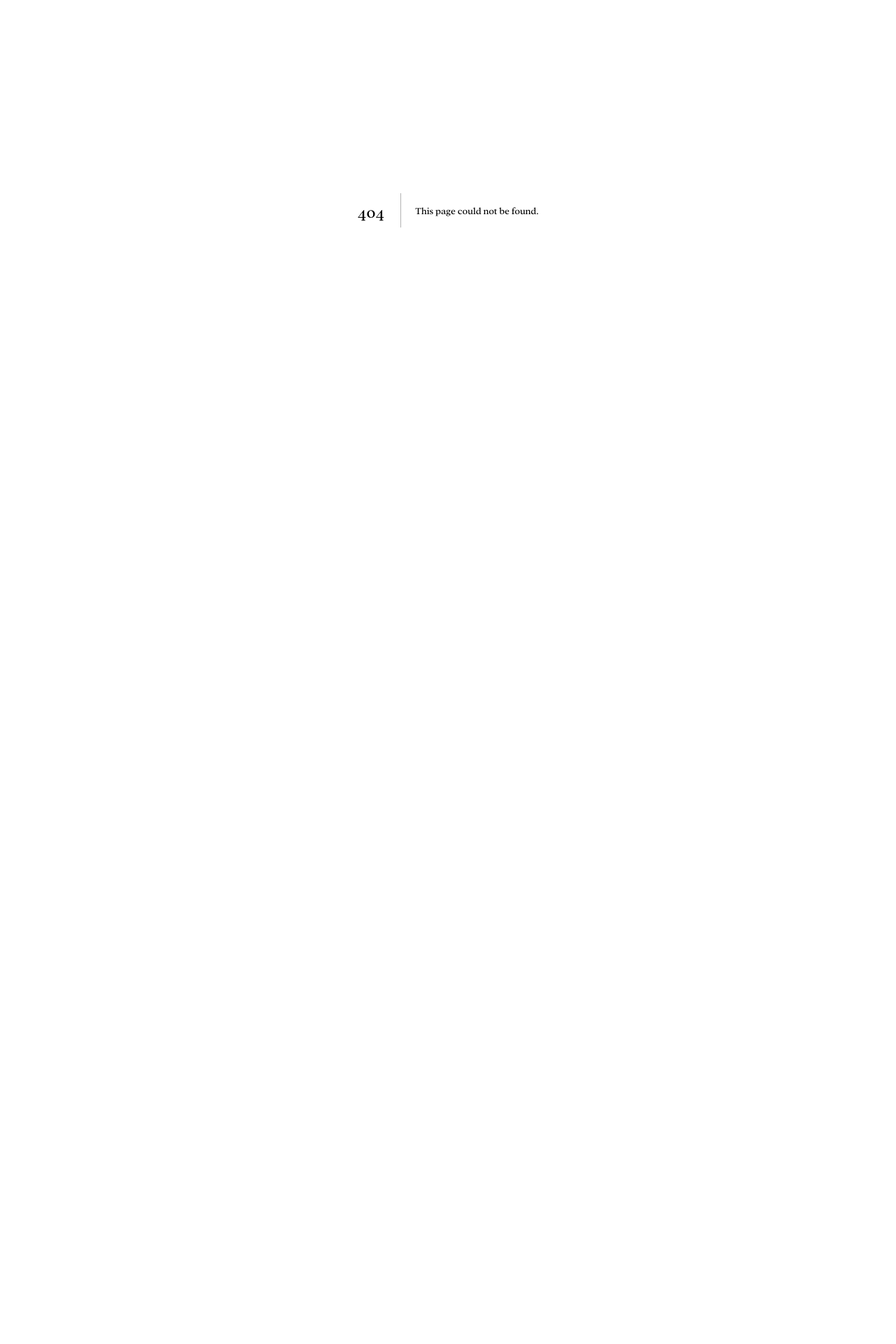
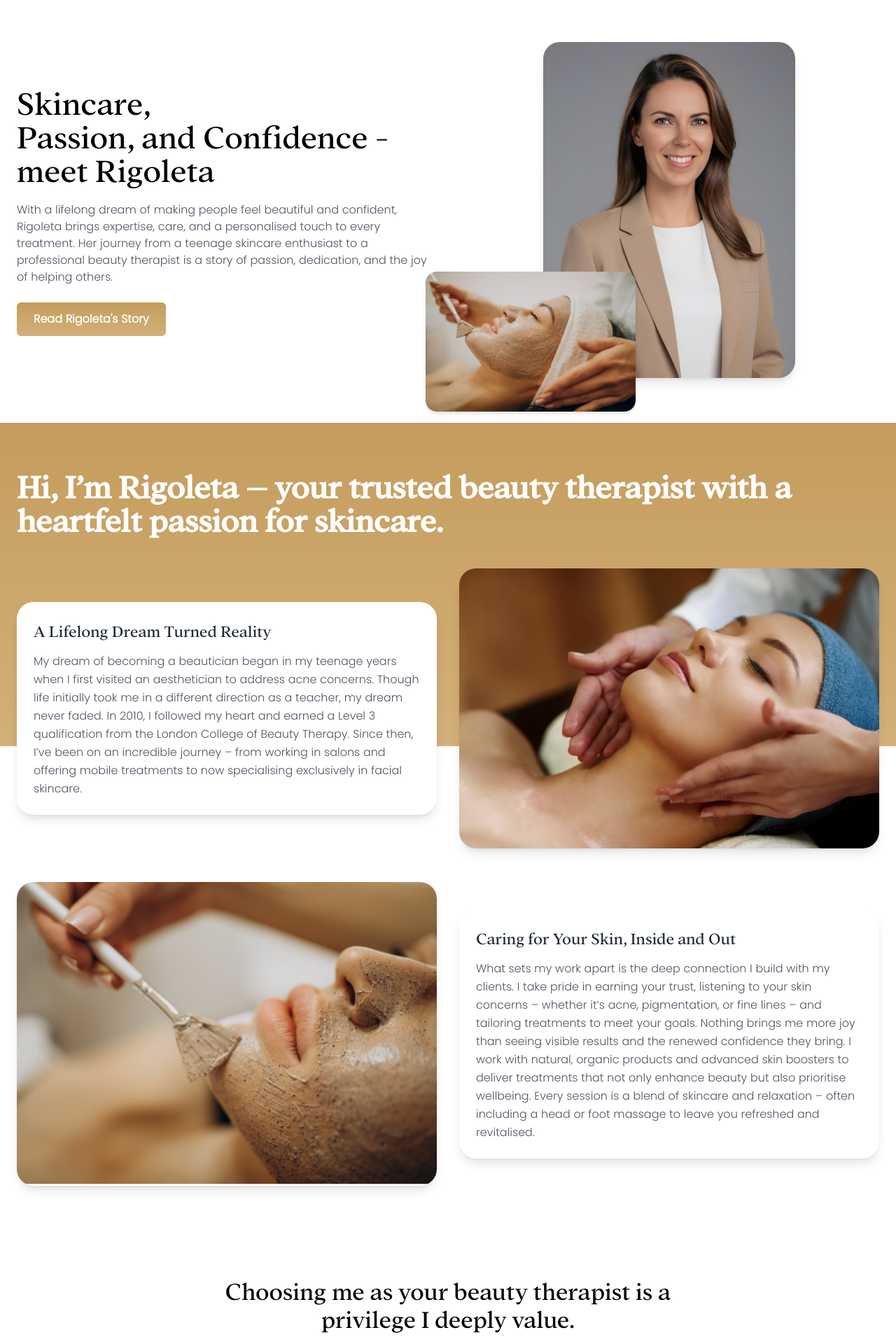
Before and after one commit to ItsBeans/beauty-site-v2, a Next.js app: page /about in a window 1280 px wide. Before the commit this address had no page. Shown: the part 100-2020 px from the top of the page at 70% size. Before the commit the page ends 800 px from the top, so only its background shows below. Built offline with nearby package versions, Linux system fonts and the light colour scheme.

Commit message:
About page done

```diff
--- /dev/null
+++ b/app/about/page.tsx
@@ -0,0 +1,18 @@
+
+import Header from "../components/Header";
+import Footer from "../components/Footer";
+import AboutSection from "../components/AboutSection";
+import HiSection from "../components/HiSection";
+import AboutCallToAction from "../components/AboutCallToAction";
+
+export default function Home() {
+  return (
+    <>
+    <Header/>
+    <AboutSection/>
+    <HiSection/>
+    <AboutCallToAction/>
+    <Footer/>
+    </>
+  );
+}
--- /dev/null
+++ b/app/components/AboutCallToAction.tsx
@@ -0,0 +1,17 @@
+export default function AboutCallToAction() {
+    return (
+      <section className="py-16 bg-white text-center">
+        <div className="max-w-3xl mx-auto">
+          {/* Title */}
+          <h2 className="text-4xl  mb-6">
+            Choosing me as your beauty therapist is a privilege I deeply value.
+          </h2>
+
+          {/* Button */}
+          <button className="px-8 py-3 text-white font-semibold rounded-md bg-gradient-to-b from-[#C59C5D] to-[#D3B078] hover:opacity-90 transition duration-300">
+            Book Appointment Now
+          </button>
+        </div>
+      </section>
+    );
+  }
--- /dev/null
+++ b/app/components/AboutSection.tsx
@@ -0,0 +1,42 @@
+export default function AboutSection() {
+    return (
+      <section className="py-16 bg-white">
+        <div className="max-w-7xl mx-auto px-6 flex flex-col-reverse md:flex-row items-center relative space-y-8 md:space-y-0 md:space-x-8">
+
+          {/* Text Content */}
+          <div className="md:w-1/2">
+            <h2 className="text-4xl md:text-5xl leading-tight mb-6">
+              Skincare,<br /> Passion, and Confidence - <br/> meet Rigoleta
+            </h2>
+            <p className="text-gray-600 mb-6">
+              With a lifelong dream of making people feel beautiful and confident, Rigoleta brings expertise, care, and a personalised touch to every treatment. Her journey from a teenage skincare enthusiast to a professional beauty therapist is a story of passion, dedication, and the joy of helping others.
+            </p>
+            <button className="bg-gradient-to-b from-[#C59C5D] to-[#D3B078] text-white px-6 py-3 rounded-md font-semibold hover:opacity-90 transition duration-300">
+              Read Rigoleta's Story
+            </button>
+          </div>
+
+          {/* Image Content */}
+          <div className="md:w-1/2 relative flex justify-center">
+            {/* Main Image */}
+            <div className="rounded-3xl overflow-hidden shadow-lg w-[75%] md:w-[60%]">
+              <img
+                src="/images/about/web/Rigoleta-Hero.jpg"
+                alt="Rigoleta Portrait"
+                className="w-full h-auto object-cover"
+              />
+            </div>
+
+            {/* Overlapping Smaller Image */}
+            <div className="absolute -bottom-8 -left-8 md:-bottom-12 md:-left-12 w-1/2 rounded-2xl overflow-hidden shadow-md">
+              <img
+                src="/images/about/web/Hero.jpg"
+                alt="Facial Treatment"
+                className="w-full h-auto object-cover"
+              />
+            </div>
+          </div>
+        </div>
+      </section>
+    );
+  }
--- /dev/null
+++ b/app/components/HiSection.tsx
@@ -0,0 +1,70 @@
+export default function HiSection() {
+    return (
+      <section className="relative bg-white py-16">
+        {/* Background Gradient */}
+        <div className="absolute top-0 left-0 w-full h-[40%] bg-gradient-to-b from-[#C59C5D] to-[#D3B078]"></div>
+
+        {/* Content */}
+        <div className="relative z-10 max-w-7xl mx-auto px-6 space-y-12">
+          {/* Title */}
+          <h1 className="text-4xl md:text-5xl font-bold leading-tight text-white">
+            Hi, I’m Rigoleta – your trusted beauty therapist with a heartfelt passion for skincare.
+          </h1>
+
+          {/* First Row: Text + Image */}
+          <div className="grid grid-cols-1 md:grid-cols-2 gap-8 items-center">
+            {/* Text Content */}
+            <div className="bg-white shadow-lg rounded-3xl p-6">
+              <h3 className="text-2xl text-gray-800 mb-4">
+                A Lifelong Dream Turned Reality
+              </h3>
+              <p className="text-gray-600 leading-relaxed">
+                My dream of becoming a beautician began in my teenage years when I first visited an
+                aesthetician to address acne concerns. Though life initially took me in a different
+                direction as a teacher, my dream never faded. In 2010, I followed my heart and earned
+                a Level 3 qualification from the London College of Beauty Therapy. Since then, I’ve
+                been on an incredible journey – from working in salons and offering mobile treatments
+                to now specialising exclusively in facial skincare.
+              </p>
+            </div>
+            {/* Image */}
+            <div className="rounded-3xl overflow-hidden shadow-lg">
+              <img
+                src="/images/about/web/Lifelong-Dream.jpg"
+                alt="Skincare Therapy"
+                className="w-full h-auto object-cover"
+              />
+            </div>
+          </div>
+
+          {/* Second Row: Image + Text */}
+          <div className="grid grid-cols-1 md:grid-cols-2 gap-8 items-center">
+            {/* Image */}
+            <div className="rounded-3xl overflow-hidden shadow-lg">
+              <img
+                src="/images/about/web/Caring-for-your-skin.jpg"
+                alt="Facial Treatment"
+                className="w-full h-auto object-cover"
+              />
+            </div>
+            {/* Text Content */}
+            <div className="bg-white shadow-lg rounded-3xl p-6">
+              <h3 className="text-2xl text-gray-800 mb-4">
+                Caring for Your Skin, Inside and Out
+              </h3>
+              <p className="text-gray-600 leading-relaxed">
+                What sets my work apart is the deep connection I build with my clients. I take pride in
+                earning your trust, listening to your skin concerns – whether it’s acne, pigmentation,
+                or fine lines – and tailoring treatments to meet your goals. Nothing brings me more joy
+                than seeing visible results and the renewed confidence they bring. I work with natural,
+                organic products and advanced skin boosters to deliver treatments that not only enhance
+                beauty but also prioritise wellbeing. Every session is a blend of skincare and
+                relaxation – often including a head or foot massage to leave you refreshed and
+                revitalised.
+              </p>
+            </div>
+          </div>
+        </div>
+      </section>
+    );
+  }
```
